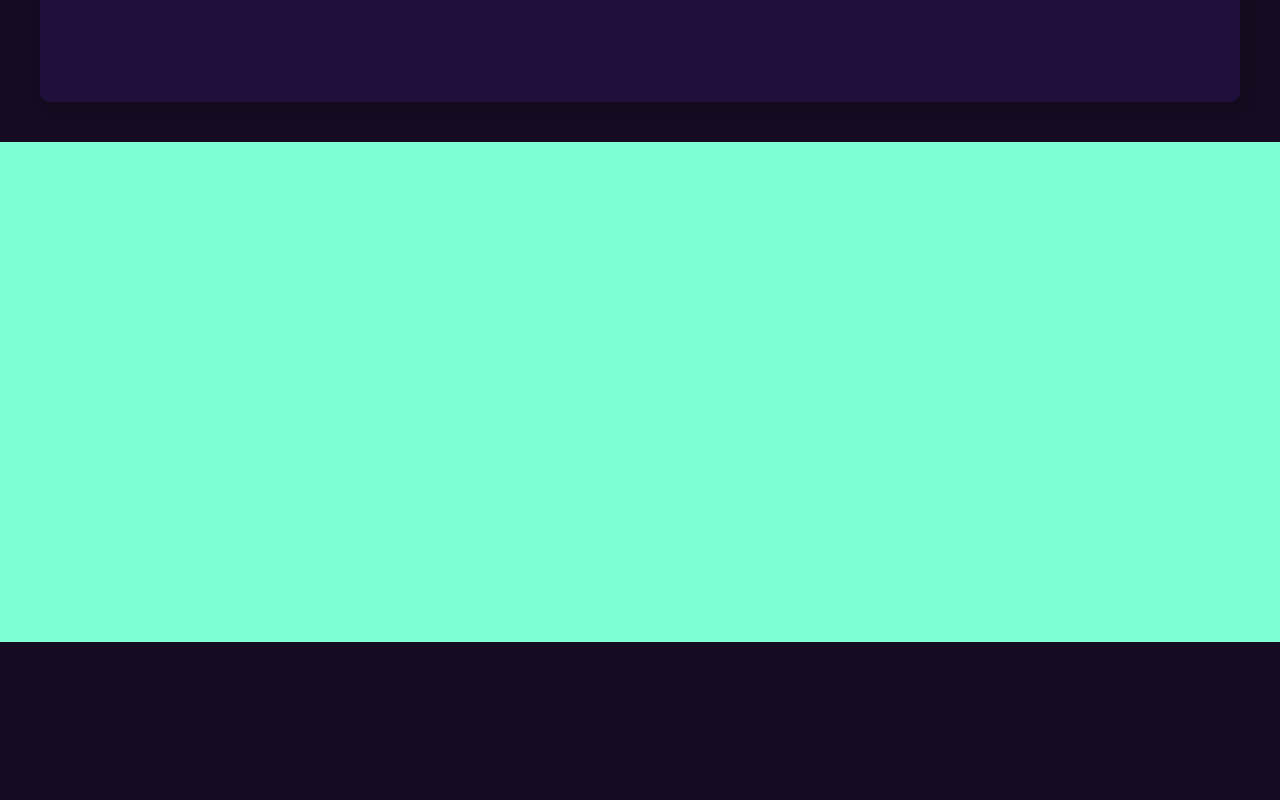
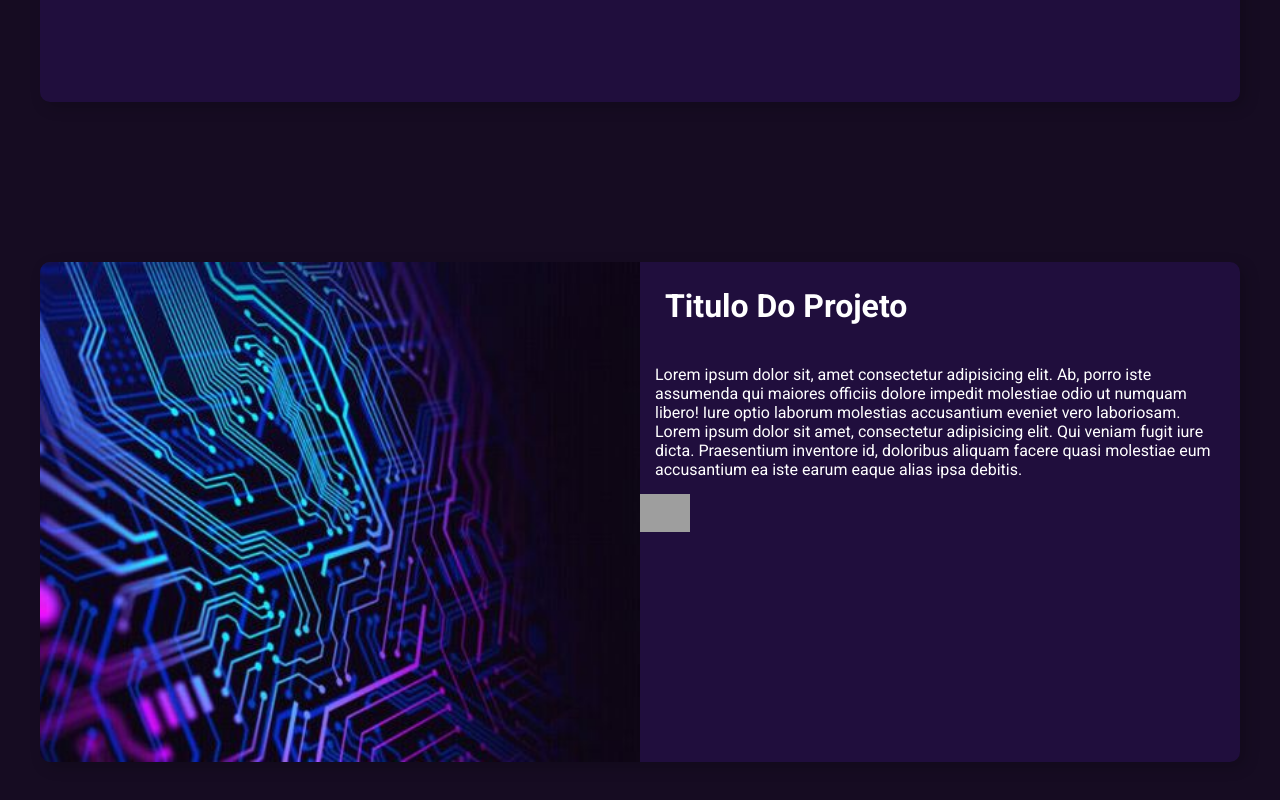
Before and after one commit to DouglasMatos17/Portfolio, a React (Vite) app: page / in a window 1280 px wide. Shown: the part 2238-3038 px from the top of the page. Before the commit the page ends 2880 px from the top, so only its background shows below. Built offline with nearby package versions, Linux system fonts and the light colour scheme; grey boxes are pictures that could not be loaded.

Commit message:
Div projetos criada

```diff
--- a/src/Componentes/Projects/DivProject/DivProject.jsx
+++ b/src/Componentes/Projects/DivProject/DivProject.jsx
@@ -0,0 +1,35 @@
+import { ContainerWrapper, Content, ImageDiv, ContentDiv, Title, Resume, TechnologyDiv } from "./DivProjectStyler"; //Nome do componente sem plural, pois referece a div de um projeto apenas
+
+export function DivProject() {
+
+    return(
+        <>
+        <ContainerWrapper>
+            <Content>
+
+                <ImageDiv>
+                    <img src="" alt="" />
+                </ImageDiv>
+
+                <ContentDiv>
+
+                    <Title>
+                        Titulo Do Projeto
+                    </Title>
+
+                    <Resume>
+                        Lorem ipsum dolor sit, amet consectetur adipisicing elit. Ab, porro iste assumenda qui maiores officiis dolore impedit molestiae odio ut numquam libero! Iure optio laborum molestias accusantium eveniet vero laboriosam. Lorem ipsum dolor sit amet, consectetur adipisicing elit. Qui veniam fugit iure dicta. Praesentium inventore id, doloribus aliquam facere quasi molestiae eum accusantium ea iste earum eaque alias ipsa debitis.
+                    </Resume>
+
+                    <TechnologyDiv>
+                        <img src="logoDark.pgn" width={50} alt="" />
+                    </TechnologyDiv>
+
+                </ContentDiv>
+
+            </Content>
+        </ContainerWrapper>
+        </>
+    )
+
+}
--- a/src/Componentes/Projects/DivProject/DivProjectStyler.jsx
+++ b/src/Componentes/Projects/DivProject/DivProjectStyler.jsx
@@ -0,0 +1,43 @@
+// ContainerWrapper, Content, ImageDiv, ContentDiv, Title, Resume, TechnologyDiv
+
+import styled from "styled-components";
+
+export const ContainerWrapper = styled.article`
+    display: flex;
+    min-height: 500px;
+    max-width: 1200px;
+    background-color: ${(props)=>props.theme.darkMode ? props.theme.temacores.color.dark.secun : props.theme.temacores.color.light.secun};
+    border-radius: 10px;
+    margin: 20px;
+    color: ${(props)=>props.theme.darkMode? props.theme.temacores.color.dark.colorFont:props.theme.temacores.color.light.colorFont};
+    box-shadow: 5px 5px 15px rgba(0, 0, 0, 0.200);
+    transition: color .5s;
+`;
+
+export const Content = styled.div`
+    display: flex;
+    width: 100%;
+`;
+
+export const ImageDiv = styled.div`
+    width: 50%;
+    border-radius: 10px 0px 0px 10px;
+    background-image: url(./testeteste.jpg);
+    background-repeat: no-repeat;
+    background-position: center;
+    background-size: cover;
+`;
+
+export const ContentDiv = styled.div`
+    width: 50%;
+`;
+
+export const Title = styled.h2`
+    font-size: 2rem;
+    font-weight: 700;
+    padding: 25px;`;
+
+export const Resume = styled.p`
+    padding: 15px;`;
+
+export const TechnologyDiv = styled.div``;
--- a/src/Componentes/Projects/ProjectsSection.jsx
+++ b/src/Componentes/Projects/ProjectsSection.jsx
@@ -1,4 +1,5 @@
 import { SectionWrapper, TopContainer, Title, DivResume, Button, BotContainer } from "./ProjectsSectionStyler";
+import { DivProject } from "./DivProject/DivProject"
 
 export function ProjectsSection(){
     return(
@@ -23,6 +24,8 @@ export function ProjectsSection(){
 
             <BotContainer>
 
+                <DivProject/>
+
             </BotContainer>
 
         </SectionWrapper>
--- a/src/Componentes/Projects/ProjectsSectionStyler.jsx
+++ b/src/Componentes/Projects/ProjectsSectionStyler.jsx
@@ -71,10 +71,15 @@ const Button = styled.button`
 }
 `;
 
-const BotContainer = styled.section` //Modificar dimenções depois para acompanhar (W H) a responsividade
+const BotContainer = styled.section` //Modificar dimenções depois para acompanhar (W H) a responsividade,  propsiedades apenas de testes!!
+    display: flex;
+    align-items: center;
+    justify-content: center;
+
+    padding: 100px 0px 100px 0px;
     min-height: 500px;
     width: 100%;
-    background-color: aquamarine;
+    background-color: ${(props)=>props.theme.darkMode ? props.theme.temacores.color.dark.prim : props.theme.temacores.color.light.prim};
 `;
 
 export {SectionWrapper, TopContainer, Title, DivResume, Button, BotContainer}
```
Also changed, not shown: public/testeteste.jpg (added).
